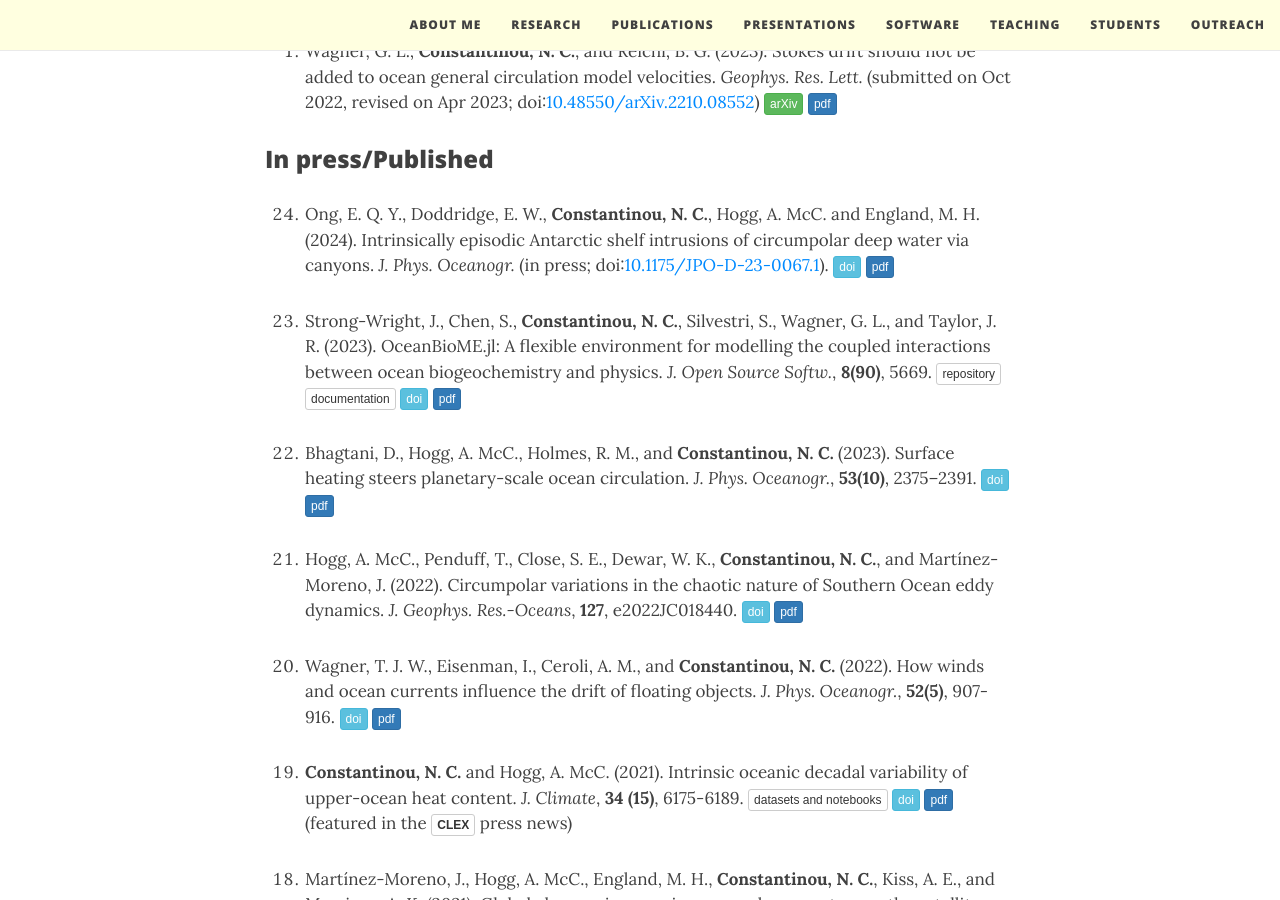
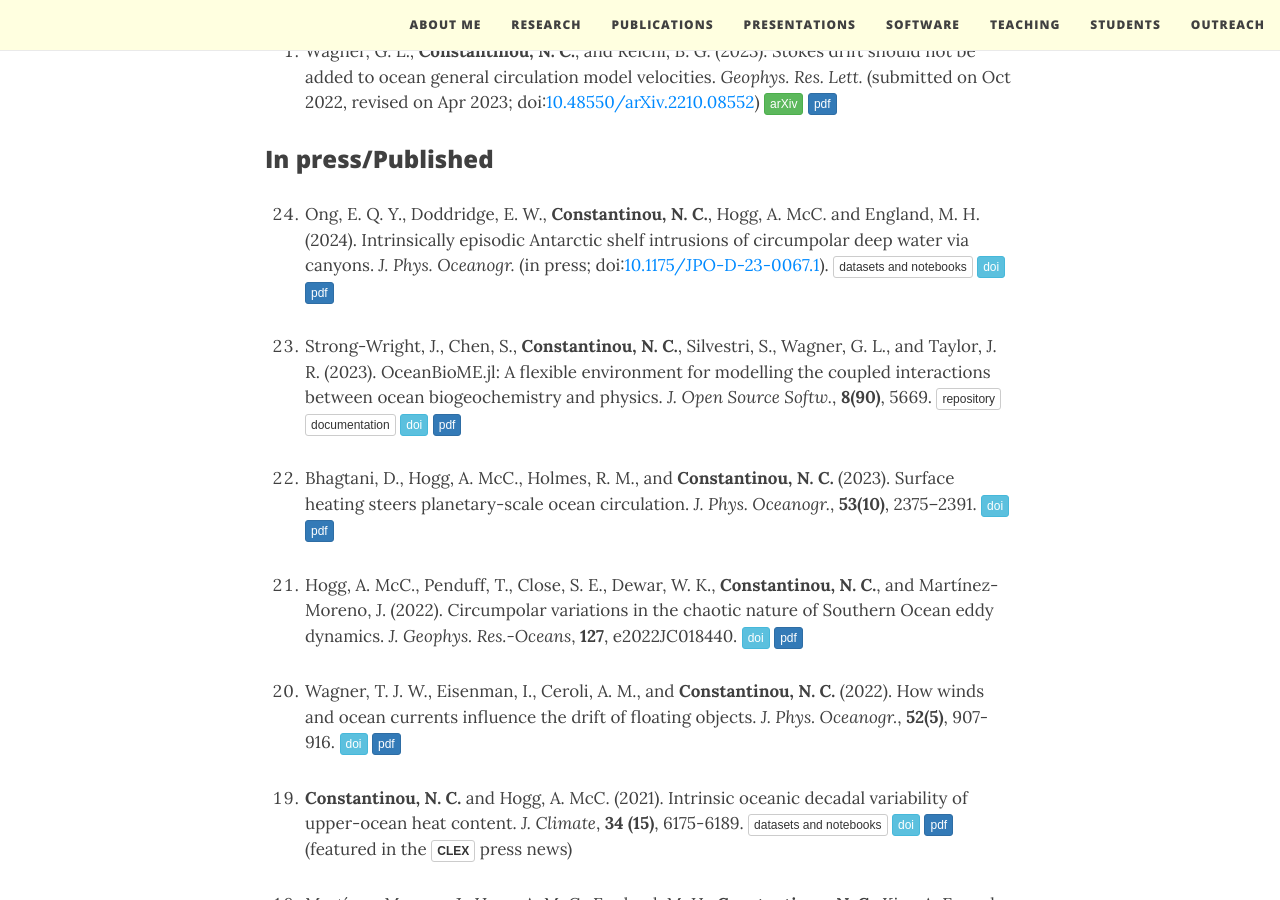
Before and after one commit to navidcy/navidcy.github.io, a Jekyll site: the page built from publications.md, in a window 1280 px wide and 900 px high, scrolled down 1393 px. Built offline with Jekyll 4.4.1, drawn with Linux system fonts in a browser that asks for light colours; nearby versions of some CDN libraries; comment, search, counter and statistics services are not loaded.

Commit message:
add github repo for asc paper

```diff
--- a/publications.md
+++ b/publications.md
@@ -37,7 +37,7 @@
 
 ### In press/Published
 
-0. Ong, E. Q. Y., Doddridge, E. W., **Constantinou, N. C.**, Hogg, A. McC. and England, M. H. (2024). Intrinsically episodic Antarctic shelf intrusions of circumpolar deep water via canyons. _J. Phys. Oceanogr._ (in press; doi:[10.1175/JPO-D-23-0067.1](https://doi.org/10.1175/JPO-D-23-0067.1){:target="_blank"}). [<span class="btn btn-info btn-xs{{end}}" style="font-family:sans-serif;">doi</span>][ascintrusions-doi]{:target="_blank"} [<span class="btn btn-primary btn-xs{{end}}" style="font-family:sans-serif;">pdf</span>][ascintrusions] <span align="right" class='altmetric-embed' data-badge-type="2" data-condensed="true" data-hide-less-than="2" data-doi="10.1175/JPO-D-23-0067.1"></span><br/>
+0. Ong, E. Q. Y., Doddridge, E. W., **Constantinou, N. C.**, Hogg, A. McC. and England, M. H. (2024). Intrinsically episodic Antarctic shelf intrusions of circumpolar deep water via canyons. _J. Phys. Oceanogr._ (in press; doi:[10.1175/JPO-D-23-0067.1](https://doi.org/10.1175/JPO-D-23-0067.1){:target="_blank"}). [<span class="btn btn-default btn-xs{{end}}" style="font-family:sans-serif;">datasets and notebooks</span>][JPOascintrusions-repo]{:target="_blank"} [<span class="btn btn-info btn-xs{{end}}" style="font-family:sans-serif;">doi</span>][ascintrusions-doi]{:target="_blank"} [<span class="btn btn-primary btn-xs{{end}}" style="font-family:sans-serif;">pdf</span>][ascintrusions] <span align="right" class='altmetric-embed' data-badge-type="2" data-condensed="true" data-hide-less-than="2" data-doi="10.1175/JPO-D-23-0067.1"></span><br/>
 
 
 0. Strong-Wright, J., Chen, S., **Constantinou, N. C.**, Silvestri, S., Wagner, G. L., and Taylor, J. R. (2023). OceanBioME.jl: A flexible environment for modelling the coupled interactions between ocean biogeochemistry and physics.  _J. Open Source Softw._, **8(90)**, 5669. [<span class="btn btn-default btn-xs{{end}}" style="font-family:sans-serif;">repository</span>][OceanBioME-repo]{:target="_blank"} [<span class="btn btn-default btn-xs{{end}}" style="font-family:sans-serif;">documentation</span>][OceanBioME-docs]{:target="_blank"} [<span class="btn btn-info btn-xs{{end}}" style="font-family:sans-serif;">doi</span>][oceanbiome-doi]{:target="_blank"} [<span class="btn btn-primary btn-xs{{end}}" style="font-family:sans-serif;">pdf</span>][oceanbiome] <span align="right" class='altmetric-embed' data-badge-type="2" data-condensed="true" data-hide-less-than="2" data-doi="10.21105/joss.05669"></span><br/>
```
Also changed, not shown: other parts of publications.md (+1 -1 lines).
